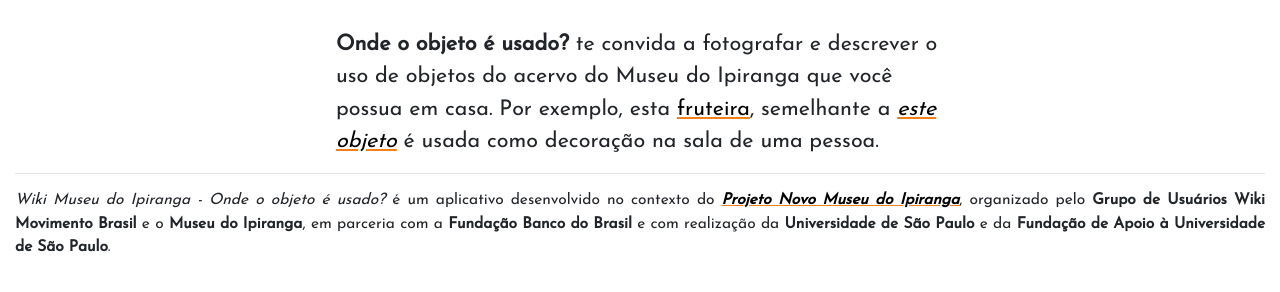
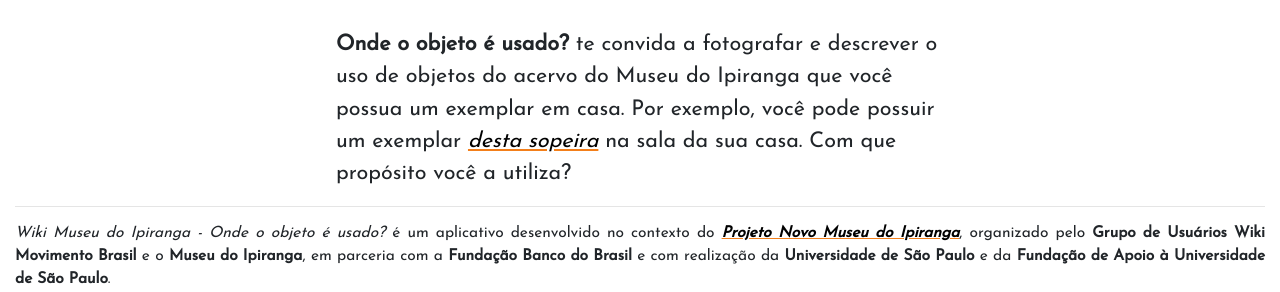
Before and after one commit to WikiMovimentoBrasil/wikiusos, a Flask app: page /apps in a window 1280 px wide. Shown: the part 3441-3733 px from the top of the page. Before the commit the page ends 3693 px from the top, so only its background shows below. Run offline with Flask 2, Linux system fonts and the light colour scheme; parts of the project's set-up code (start-up, migrations or seed data) failed here and were passed over; some libraries are stand-ins or nearby versions.

Commit message:
Changing some phrases

```diff
--- a/templates/apps.html
+++ b/templates/apps.html
@@ -136,8 +136,8 @@
         <div class="w3-row">
             <div class="w3-container w3-quarter"></div>
             <div class="w3-container w3-half">
-                {{ _("<b>Onde o objeto é usado?</b> te convida a fotografar e descrever o uso de objetos do acervo do Museu do Ipiranga que você possua em casa.") }}
-                {{ _("Por exemplo, esta <a target=\"_blank\" href=\"https://commons.wikimedia.org/File:\">fruteira</a>, semelhante a <a target=\"_blank\" href=\"https://www.wikidata.org/Q106210419\"><i>este objeto</i></a> é usada como decoração na sala de uma pessoa.") }}
+                {{ _("<b>Onde o objeto é usado?</b> te convida a fotografar e descrever o uso de objetos do acervo do Museu do Ipiranga que você possua um exemplar em casa.") }}
+                {{ _("Por exemplo, você pode possuir um exemplar <a target=\"_blank\" href=\"https://www.wikidata.org/wiki/Q106210419\"><i>desta sopeira</i></a> na sala da sua casa. Com que propósito você a utiliza?") }}
             </div>
         </div>
     </div>
```
Also changed, not shown: templates/item.html (+4 -4 lines).
